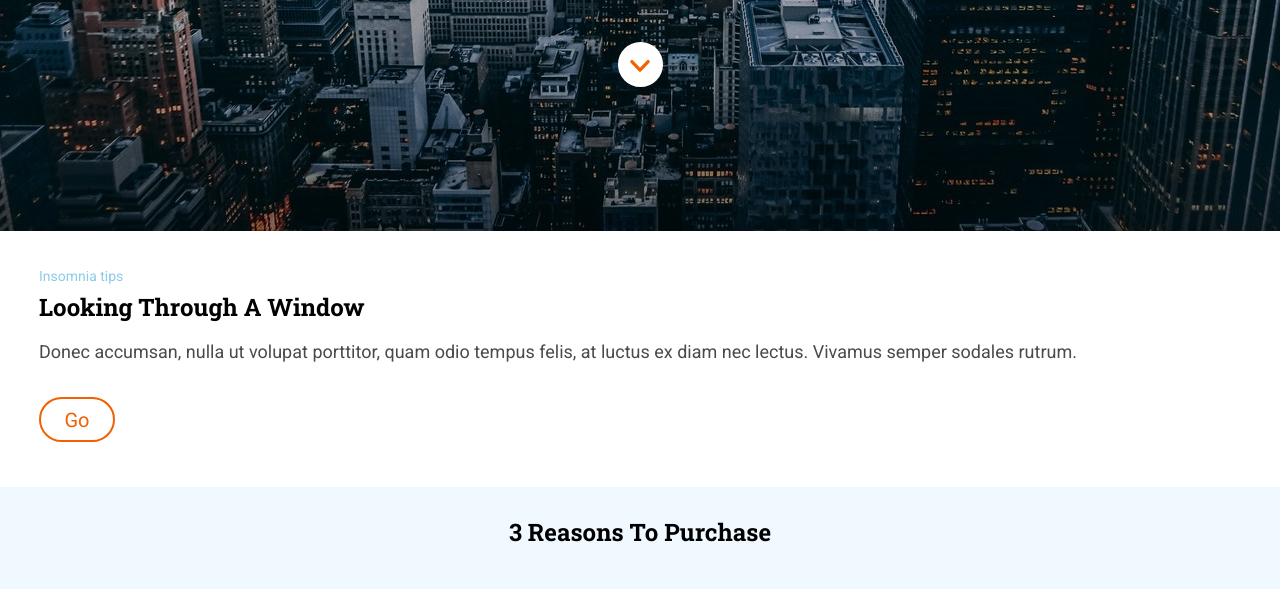
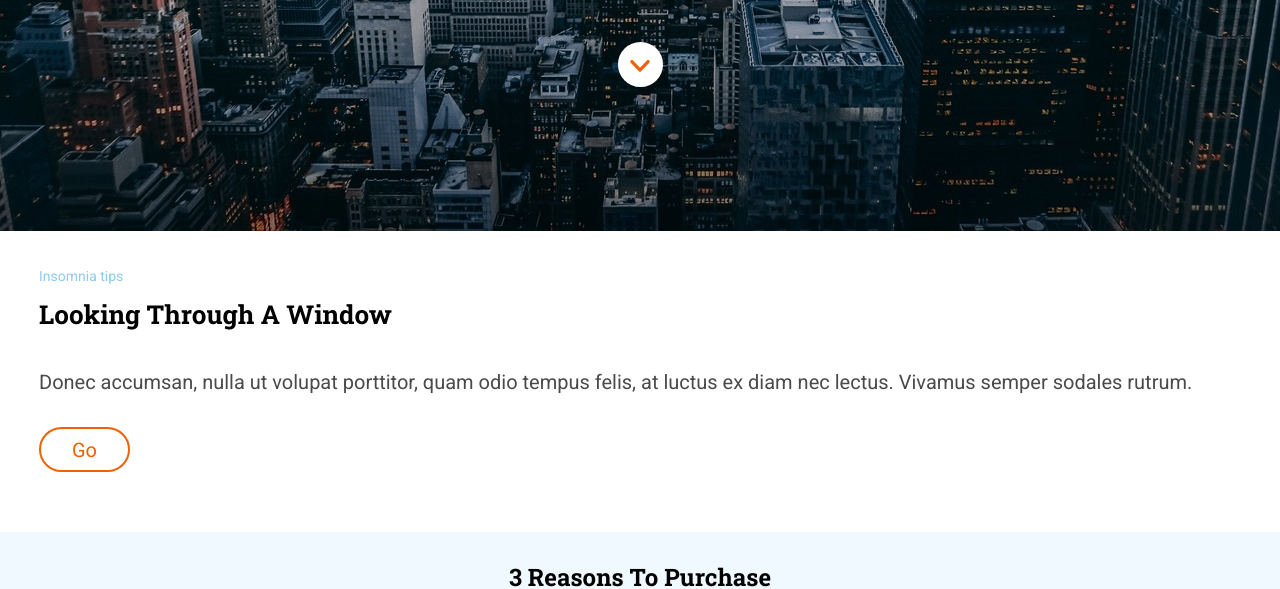
Before and after one commit to Adalab/modulo-1-evaluacion-final-SorayaAC, a website: page docs/index.html in a window 1280 px wide. Shown: the part 537-1126 px from the top of the page. Drawn offline with nearby package versions, Linux system fonts and the light colour scheme; files that its build step writes are made by us from their sources.

Commit message:
Added looking tablet responsive

```diff
--- a/src/scss/layout/_looking.scss
+++ b/src/scss/layout/_looking.scss
@@ -18,6 +18,14 @@
 		text-transform: capitalize;
 		line-height: 30px;
 		margin-top: 1px;
+		@media all and (min-width:768px) {
+
+		font-size: 26px;
+
+		line-height: 45px;
+		margin-top: 1px;
+
+		}
 
 	}
 	&__text {
@@ -27,7 +35,13 @@
 		line-height: 30px;
 		color: #4a4a4a;
 
-		padding-top:15px ;
+		margin-top:15px ;
+
+		@media all and (min-width:768px) {
+		font-size: 20px;
+		margin-top:30px ;
+
+			}
 
 	}
 	&__button{
@@ -39,12 +53,15 @@
 		font-size: 20px;
 		color:#f26002;
     	text-align: center;
-    	border-color: #f26002;
-    	border-style: solid;
+    	border: 2px #f26002 solid;
 		transition: color ease 1s, background-color ease 1s, border-color ease 1s;
 		margin-bottom: 45px;
 		margin-top: 30px;
-
+		@media all and (min-width:768px) {
+			width: 91px;
+		margin-bottom: 60px;
+		margin-top: 30px;
+				}
 	}
 	&__button:hover{
 		background-color: #f26002;
```
